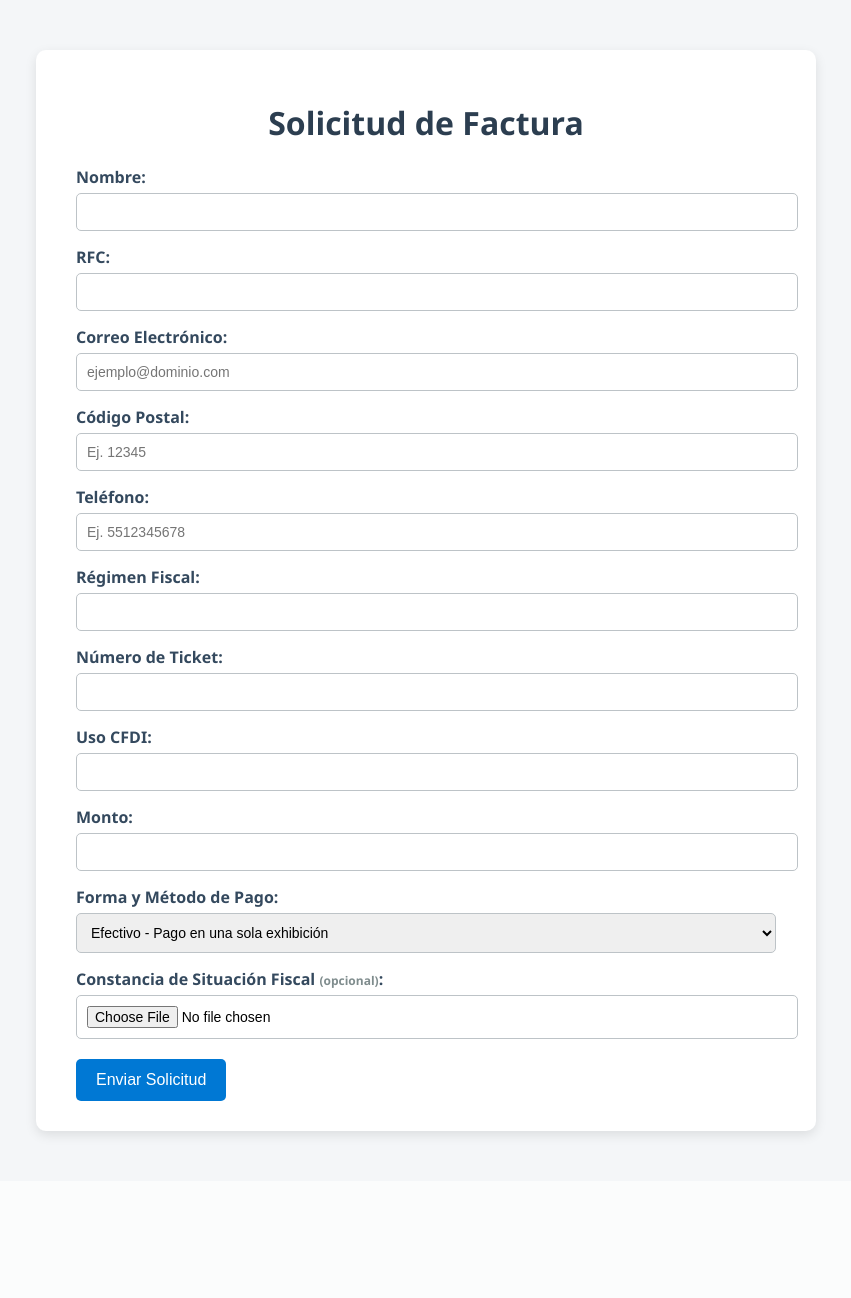
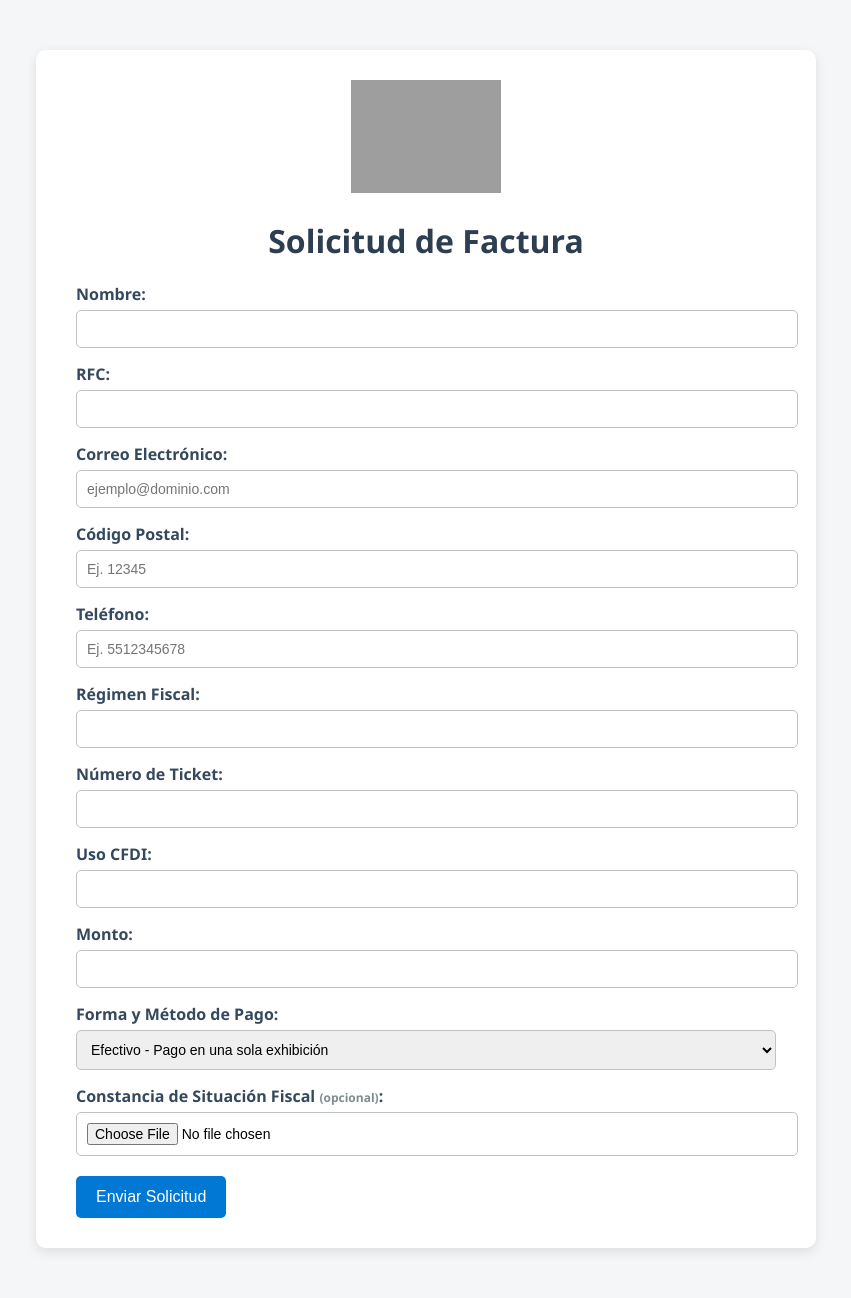
Before and after one commit to JMCisnerosP/Formulario_Factura_app, a Flask app: page / in a window 1280 px wide. Shown: the whole page, without its empty margins (214-1065 px from the left). Before the commit the page ends 1139 px from the top, so only its background shows below. Run offline with Flask 3, Linux system fonts and the light colour scheme; grey boxes are pictures that could not be loaded.

Commit message:
Add logo to invoice request form
Added a logo to the top of the invoice request form.

```diff
--- a/templates/formulario.html
+++ b/templates/formulario.html
@@ -61,6 +61,11 @@
 </head>
 <body>
     <div class="container">
+        <!-- Logo en la parte superior -->
+        <div style="text-align: center; margin-bottom: 20px;">
+            <img src="{{ url_for('static', filename='logo1.png') }}" alt="Logo" style="max-width: 150px;">
+        </div>
+
         <h1>Solicitud de Factura</h1>
         <form action="{{ url_for('enviar') }}" method="post" enctype="multipart/form-data">
 
```
